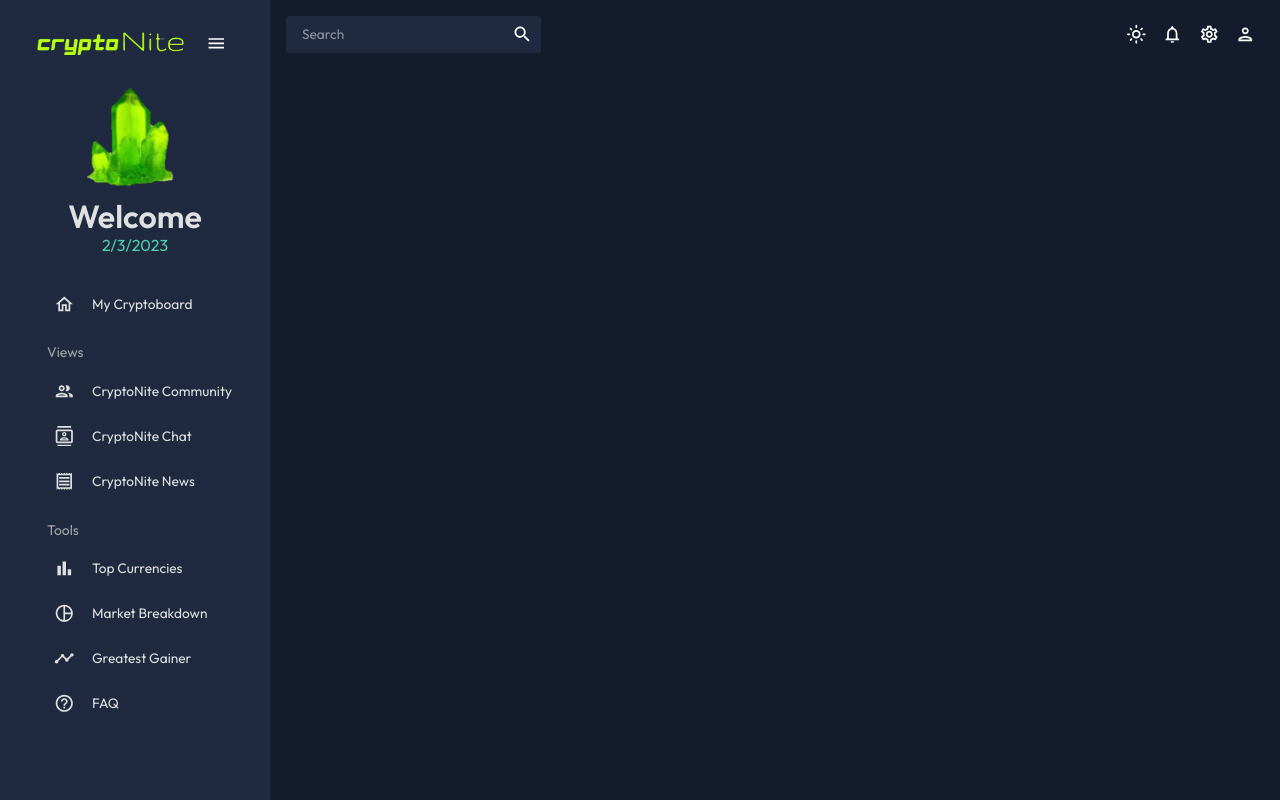
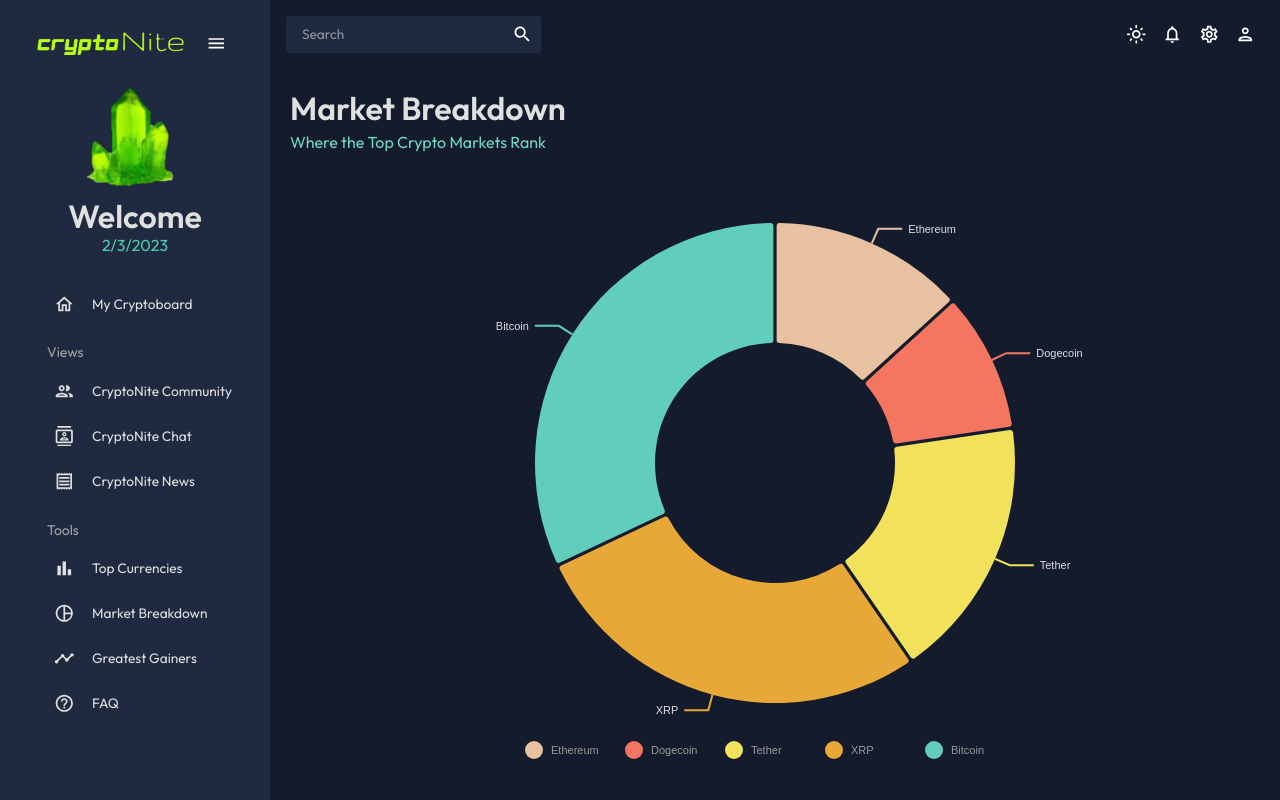
Before and after one commit to anthonyBosek/cryptoNite, a React (Create React App) app in the folder client/: page /marketBreakdown in a window 1280 px wide. Built offline with nearby package versions, Linux system fonts and the light colour scheme.

Commit message:
added pie graph & stat card components

```diff
--- a/client/src/App.js
+++ b/client/src/App.js
@@ -10,8 +10,9 @@ import HomePage from "views/homePage";
 import LoginPage from "views/loginPage";
 import Dashboard from "views/dashboard";
 import NewsFeed from "views/newsFeed";
+import TopCurrencies from "views/topCurrencies";
+import MarketBreakdown from "views/marketBreakdown";
 import GreatestGainer from "views/greatestGainer";
-import TopCurrencies from "views/topCurrencies";
 
 function App() {
   const mode = useSelector((state) => state.mode);
@@ -30,8 +31,9 @@ function App() {
               <Route path="/" element={<HomePage />} />
               <Route path="/login" element={<LoginPage />} />
               <Route path="/newsFeed" element={<NewsFeed />} />
+              <Route path="/topCurrencies" element={<TopCurrencies />} />
+              <Route path="/marketBreakdown" element={<MarketBreakdown />} />
               <Route path="/greatestGainer" element={<GreatestGainer />} />
-              <Route path="/topCurrencies" element={<TopCurrencies />} />
               <Route
                 path="/user"
                 element={isAuth ? <Dashboard /> : <Navigate to="/" />}
--- /dev/null
+++ b/client/src/components/PieGraph.jsx
@@ -0,0 +1,109 @@
+import { ResponsivePie } from "@nivo/pie";
+import { tokens } from "../theme";
+import { useTheme } from "@mui/material";
+import { mockPieData as data } from "../data/mockData";
+
+const PieGraph = () => {
+  const theme = useTheme();
+  const colors = tokens(theme.palette.mode);
+  return (
+    <ResponsivePie
+      data={data}
+      theme={{
+        axis: {
+          domain: {
+            line: {
+              stroke: colors.grey[100],
+            },
+          },
+          legend: {
+            text: {
+              fill: colors.grey[100],
+            },
+          },
+          ticks: {
+            line: {
+              stroke: colors.grey[100],
+              strokeWidth: 1,
+            },
+            text: {
+              fill: colors.grey[100],
+            },
+          },
+        },
+        legends: {
+          text: {
+            fill: colors.grey[100],
+          },
+        },
+      }}
+      margin={{ top: 40, right: 80, bottom: 80, left: 80 }}
+      innerRadius={0.5}
+      padAngle={0.7}
+      cornerRadius={3}
+      activeOuterRadiusOffset={8}
+      borderColor={{
+        from: "color",
+        modifiers: [["darker", 0.2]],
+      }}
+      arcLinkLabelsSkipAngle={10}
+      arcLinkLabelsTextColor={colors.grey[100]}
+      arcLinkLabelsThickness={2}
+      arcLinkLabelsColor={{ from: "color" }}
+      enableArcLabels={false}
+      arcLabelsRadiusOffset={0.4}
+      arcLabelsSkipAngle={7}
+      arcLabelsTextColor={{
+        from: "color",
+        modifiers: [["darker", 2]],
+      }}
+      defs={[
+        {
+          id: "dots",
+          type: "patternDots",
+          background: "inherit",
+          color: "rgba(255, 255, 255, 0.3)",
+          size: 4,
+          padding: 1,
+          stagger: true,
+        },
+        {
+          id: "lines",
+          type: "patternLines",
+          background: "inherit",
+          color: "rgba(255, 255, 255, 0.3)",
+          rotation: -45,
+          lineWidth: 6,
+          spacing: 10,
+        },
+      ]}
+      legends={[
+        {
+          anchor: "bottom",
+          direction: "row",
+          justify: false,
+          translateX: 0,
+          translateY: 56,
+          itemsSpacing: 0,
+          itemWidth: 100,
+          itemHeight: 18,
+          itemTextColor: "#999",
+          itemDirection: "left-to-right",
+          itemOpacity: 1,
+          symbolSize: 18,
+          symbolShape: "circle",
+          effects: [
+            {
+              on: "hover",
+              style: {
+                itemTextColor: "#000",
+              },
+            },
+          ],
+        },
+      ]}
+    />
+  );
+};
+
+export default PieGraph;
--- /dev/null
+++ b/client/src/components/ProgressCircle.jsx
@@ -0,0 +1,22 @@
+import { Box, useTheme } from "@mui/material";
+import { tokens } from "../theme";
+
+const ProgressCircle = ({ progress = "0.75", size = "40" }) => {
+  const theme = useTheme();
+  const colors = tokens(theme.palette.mode);
+  const angle = progress * 360;
+  return (
+    <Box
+      sx={{
+        background: `radial-gradient(${colors.primary[400]} 55%, transparent 56%),
+            conic-gradient(transparent 0deg ${angle}deg, ${colors.blueAccent[500]} ${angle}deg 360deg),
+            ${colors.greenAccent[500]}`,
+        borderRadius: "50%",
+        width: `${size}px`,
+        height: `${size}px`,
+      }}
+    />
+  );
+};
+
+export default ProgressCircle;
--- /dev/null
+++ b/client/src/components/StatCard.jsx
@@ -0,0 +1,42 @@
+import { Box, Typography, useTheme } from "@mui/material";
+import { tokens } from "../theme";
+import ProgressCircle from "./ProgressCircle";
+
+const StatCard = ({ title, subtitle, icon, progress, increase }) => {
+  const theme = useTheme();
+  const colors = tokens(theme.palette.mode);
+
+  return (
+    <Box width="100%" m="0 30px">
+      <Box display="flex" justifyContent="space-between">
+        <Box>
+          {icon}
+          <Typography
+            variant="h4"
+            fontWeight="bold"
+            sx={{ color: colors.grey[100] }}
+          >
+            {title}
+          </Typography>
+        </Box>
+        <Box>
+          <ProgressCircle progress={progress} />
+        </Box>
+      </Box>
+      <Box display="flex" justifyContent="space-between" mt="2px">
+        <Typography variant="h5" sx={{ color: colors.greenAccent[500] }}>
+          {subtitle}
+        </Typography>
+        <Typography
+          variant="h5"
+          fontStyle="italic"
+          sx={{ color: colors.greenAccent[600] }}
+        >
+          {increase}
+        </Typography>
+      </Box>
+    </Box>
+  );
+};
+
+export default StatCard;
--- a/client/src/data/mockData.js
+++ b/client/src/data/mockData.js
@@ -82,32 +82,32 @@ export const mockBarData = [
 
 export const mockPieData = [
   {
-    id: "hack",
-    label: "hack",
+    id: "Ethereum",
+    label: "Ethereum",
     value: 239,
     color: "hsl(104, 70%, 50%)",
   },
   {
-    id: "make",
-    label: "make",
+    id: "Dogecoin",
+    label: "Dogecoin",
     value: 170,
     color: "hsl(162, 70%, 50%)",
   },
   {
-    id: "go",
-    label: "go",
+    id: "Tether",
+    label: "Tether",
     value: 322,
     color: "hsl(291, 70%, 50%)",
   },
   {
-    id: "lisp",
-    label: "lisp",
+    id: "XRP",
+    label: "XRP",
     value: 503,
     color: "hsl(229, 70%, 50%)",
   },
   {
-    id: "scala",
-    label: "scala",
+    id: "Bitcoin",
+    label: "Bitcoin",
     value: 584,
     color: "hsl(344, 70%, 50%)",
   },
--- a/client/src/views/global/SideNav.jsx
+++ b/client/src/views/global/SideNav.jsx
@@ -183,13 +183,13 @@ const Sidebar = () => {
             />
             <Item
               title="Market Breakdown"
-              to="/pie"
+              to="/marketBreakdown"
               icon={<PieChartOutlineOutlinedIcon />}
               selected={selected}
               setSelected={setSelected}
             />
             <Item
-              title="Greatest Gainer"
+              title="Greatest Gainers"
               to="/greatestGainer"
               icon={<TimelineOutlinedIcon />}
               selected={selected}
--- a/client/src/views/greatestGainer/index.jsx
+++ b/client/src/views/greatestGainer/index.jsx
@@ -6,8 +6,8 @@ const GreatestGainer = () => {
   return (
     <Box m="20px">
       <Header
-        title="Greatest Gainer"
-        subtitle="CryptoNites Greatest Gainer past 7 days"
+        title="Greatest Gainers"
+        subtitle="CryptoNites Greatest Gainers - past 7 days"
       />
       <Box height="75vh">
         <LineGraph />
--- a/client/src/views/homePage/index.jsx
+++ b/client/src/views/homePage/index.jsx
@@ -17,13 +17,13 @@ const HomePage = () => {
   return (
     <Box m="20px">
       <Header
-        title="Welcome to cryptoNite - Your one stop for all things crypto"
-        subtitle="Greetings..."
+        title="Welcome to cryptoNite"
+        subtitle="Your one stop for all things crypto!"
       />
       <Box
         gridColumn="span 12"
         gridRow="span 2"
-        backgroundColor={colors.primary[400]}
+        // backgroundColor={colors.primary[400]}
       >
         <Button
           variant="contained"
@@ -76,14 +76,14 @@ const HomePage = () => {
                 fontWeight="600"
                 color={colors.grey[100]}
               >
-                View Recent Fluctuations
+                Recent Fluctuations
               </Typography>
               <Typography
                 variant="h3"
                 fontWeight="bold"
                 color={colors.greenAccent[500]}
               >
-                Of Your Preffered Currencies
+                Cryptonites Top Currencies
               </Typography>
             </Box>
           </Box>
@@ -117,14 +117,14 @@ const HomePage = () => {
                 fontWeight="600"
                 color={colors.grey[100]}
               >
-                View Recent Fluctuations
+                Top 5 At A Glance
               </Typography>
               <Typography
                 variant="h3"
                 fontWeight="bold"
                 color={colors.greenAccent[500]}
               >
-                Of Your Preffered Currencies
+                CryptoNites Most Lucrative Returns
               </Typography>
             </Box>
           </Box>
--- /dev/null
+++ b/client/src/views/marketBreakdown/index.jsx
@@ -0,0 +1,19 @@
+import { Box } from "@mui/material";
+import Header from "../../components/Header";
+import PieGraph from "../../components/PieGraph";
+
+const MarketBreakdown = () => {
+  return (
+    <Box m="20px">
+      <Header
+        title="Market Breakdown"
+        subtitle="Where the Top Crypto Markets Rank"
+      />
+      <Box height="75vh">
+        <PieGraph />
+      </Box>
+    </Box>
+  );
+};
+
+export default MarketBreakdown;
--- a/client/src/views/topCurrencies/index.jsx
+++ b/client/src/views/topCurrencies/index.jsx
@@ -5,7 +5,7 @@ import BarGraph from "../../components/BarGraph";
 const TopCurrencies = () => {
   return (
     <Box m="20px">
-      <Header title="Bar Chart" subtitle="Simple Bar Chart" />
+      <Header title="Top Currencies" subtitle="Cryptonites Top Choices 2023" />
       <Box height="75vh">
         <BarGraph />
       </Box>
```
Also changed, not shown: client/src/views/dashboard/index.jsx (+84 -0 lines).
